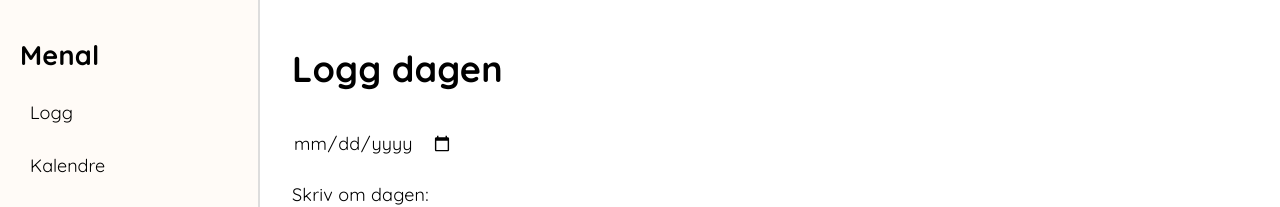
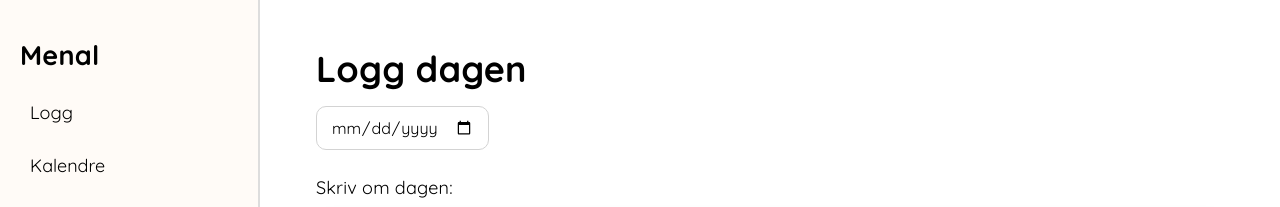
Before and after one commit to eiriklerdalen/Menal, a React (Vite) app in the folder menal/: page /log/1 in a window 1280 px wide. Shown: the top 207 px of the page. Built offline with nearby package versions, Linux system fonts and the light colour scheme; no server answers.

Commit message:
små css forbedringer

```diff
--- a/menal/src/index.css
+++ b/menal/src/index.css
@@ -19,13 +19,12 @@ body {
 .app-layout {
   display: flex;
   width: 100%;
-  height: 100vh;
+  min-height: 100vh;
 }
 
 .sidebar {
   width: 260px;
   padding: 20px;
-  height: 100vh;
   border-right: 2px solid #ddd;
   background: #fffbf7;
 }
--- a/menal/src/pages/LogPage.css
+++ b/menal/src/pages/LogPage.css
@@ -1,8 +1,27 @@
+.log-page {
+  width: min(95%, 1800px);
+  margin: 0 auto;
+}
+
+.date-selector-container {
+  padding: 20px;
+
+  border-radius: 15px;
+  background: white;
+  border: 1px solid lightgray;
+  box-shadow: 0 2px 8px rgba(0, 0, 0, 0.1);
+
+  margin-bottom: 24px;
+}
+
 .date-selector {
-  padding-top: 25px;
-  border: none;
-  font-size: 18px;
+  padding: 10px 14px;
+
+  border-radius: 10px;
+  border: 1px solid lightgray;
+
   font-family: var(--quicksand);
+  font-size: 16px;
 }
 
 .log-entry {
@@ -58,6 +77,7 @@
 .calendar-buttons {
   display: flex;
   gap: 20px;
+  flex-wrap: wrap;
 }
 
 .rating-button-row {
--- a/menal/src/pages/LogPage.tsx
+++ b/menal/src/pages/LogPage.tsx
@@ -152,14 +152,16 @@ function LogPage() {
     console.log(calendarColors)
 
     return (
-        <div>
+        <div className="log-page">
             <h1>Logg dagen</h1>
+            <div className="data-selector-container">
                 <input
                     className="date-selector"
                     type="date"
                     value={selectedDate}
                     onChange={(e) => setSelectedDate(e.target.value)}
                 />
+            </div>
 
             <div className="log-entry">
                 <label>
```
Lines whose indentation alone changed are shown as unchanged.
